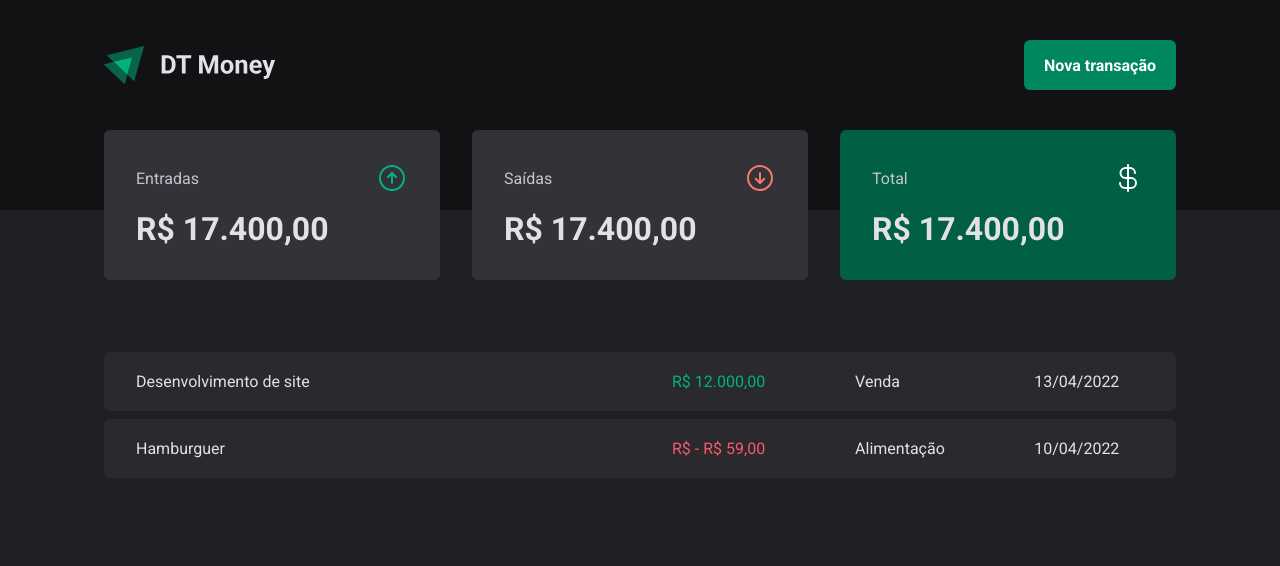
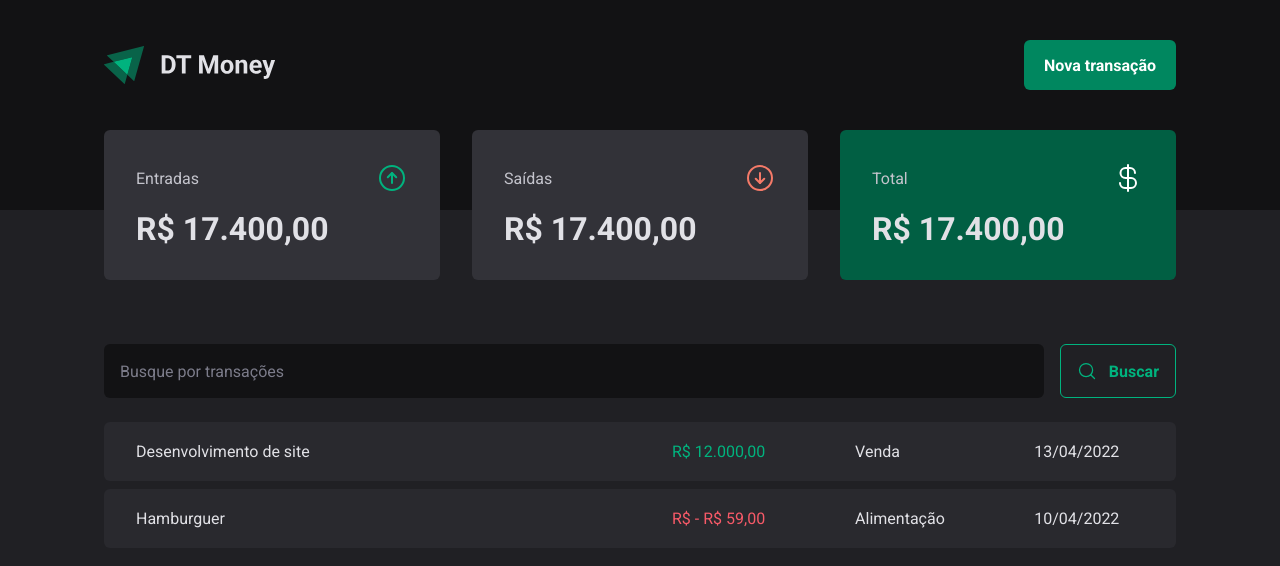
Before and after one commit to alicecomoura/dt-money-2.0, a React (Vite) app: page / in a window 1280 px wide. Shown: the top 566 px of the page. Built offline with nearby package versions, Linux system fonts and the light colour scheme.

Commit message:
adds SearchForm component structure and style

```diff
--- a/src/App.tsx
+++ b/src/App.tsx
@@ -1,7 +1,7 @@
 import { ThemeProvider } from 'styled-components'
 import { defaultTheme } from './styles/themes/default'
 import { GlobalStyles } from './styles/global'
-import { Transactions } from './pages/Transactions'
+import { Transactions } from './pages/Transactions/Transactions'
 
 export function App() {
   return (
--- a/src/pages/Transactions.tsx
+++ b/src/pages/Transactions/Transactions.tsx
@@ -1,5 +1,7 @@
-import { Header } from '../components/header/header'
-import { Summary } from '../components/summary/summary'
+import { Header } from '../../components/header/header'
+import { Summary } from '../../components/summary/summary'
+
+import { SearchForm } from './components/search-form/search-form'
 
 import { TransactionsContainer, TransactionsTable, PriceHighlight } from './styles'
 
@@ -10,6 +12,8 @@
       <Summary />
 
       <TransactionsContainer>
+        <SearchForm />
+
         <TransactionsTable>
           <tbody>
             <tr>
--- /dev/null
+++ b/src/pages/Transactions/components/search-form/search-form.tsx
@@ -0,0 +1,15 @@
+import { MagnifyingGlass } from 'phosphor-react'
+import { SearchFormContainer } from './styles'
+
+export function SearchForm() {
+  return (
+    <SearchFormContainer>
+      <input type="text" placeholder="Busque por transações" />
+
+      <button type="submit">
+        <MagnifyingGlass size={20} />
+        Buscar
+      </button>
+    </SearchFormContainer>
+  )
+}
--- /dev/null
+++ b/src/pages/Transactions/components/search-form/styles.ts
@@ -0,0 +1,42 @@
+import styled from 'styled-components'
+
+export const SearchFormContainer = styled.form`
+  display: flex;
+  gap: 1rem;
+
+  input {
+    flex: 1;
+    border-radius: 6px;
+    border: 0;
+    background-color: ${props => props.theme['gray-900']};
+    color: ${props => props.theme['gray-300']};
+    padding: 1rem;
+
+    &::placeholder {
+      color: ${props => props.theme['gray-500']};
+    }
+  }
+
+  button {
+    display: flex;
+    align-items: center;
+    gap: 0.75rem;
+
+    border: 0;
+    padding: 1rem;
+    background-color: transparent;
+    border: 1px solid ${props => props.theme['green-300']};
+    color: ${props => props.theme['green-300']};
+    font-weight: bold;
+    border-radius: 6px;
+
+    cursor: pointer;
+
+    &:hover {
+      background-color: ${props => props.theme['green-500']};
+      border-color: ${props => props.theme['green-500']};
+      color: 1px solid ${props => props.theme.white};
+      transition: background-color 0.2s, color 0.2s, border-color 0.2s;
+    }
+  }
+`
```
Also changed, not shown: src/pages/Transactions/styles.ts (renamed from src/pages/styles.ts).
